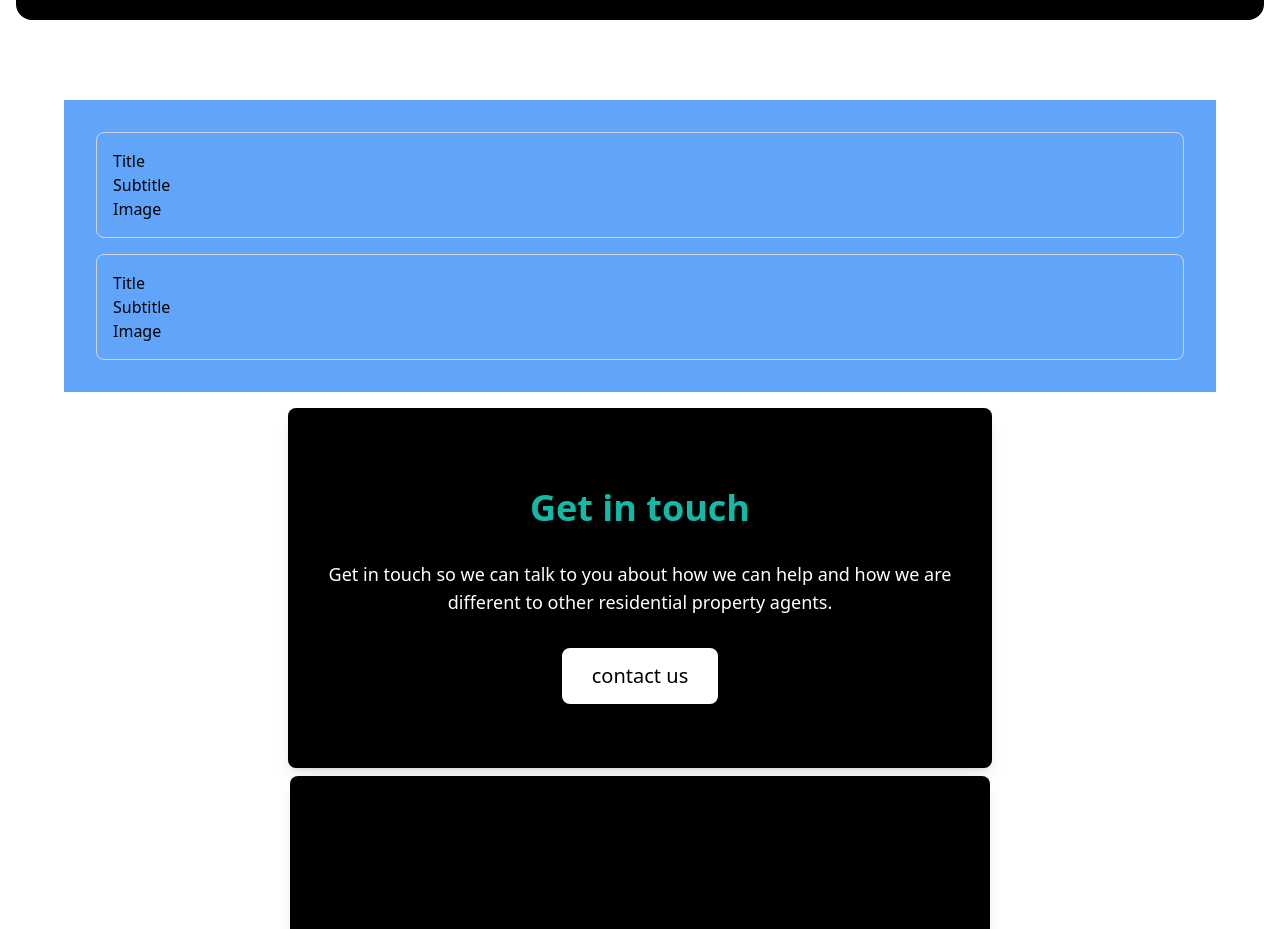
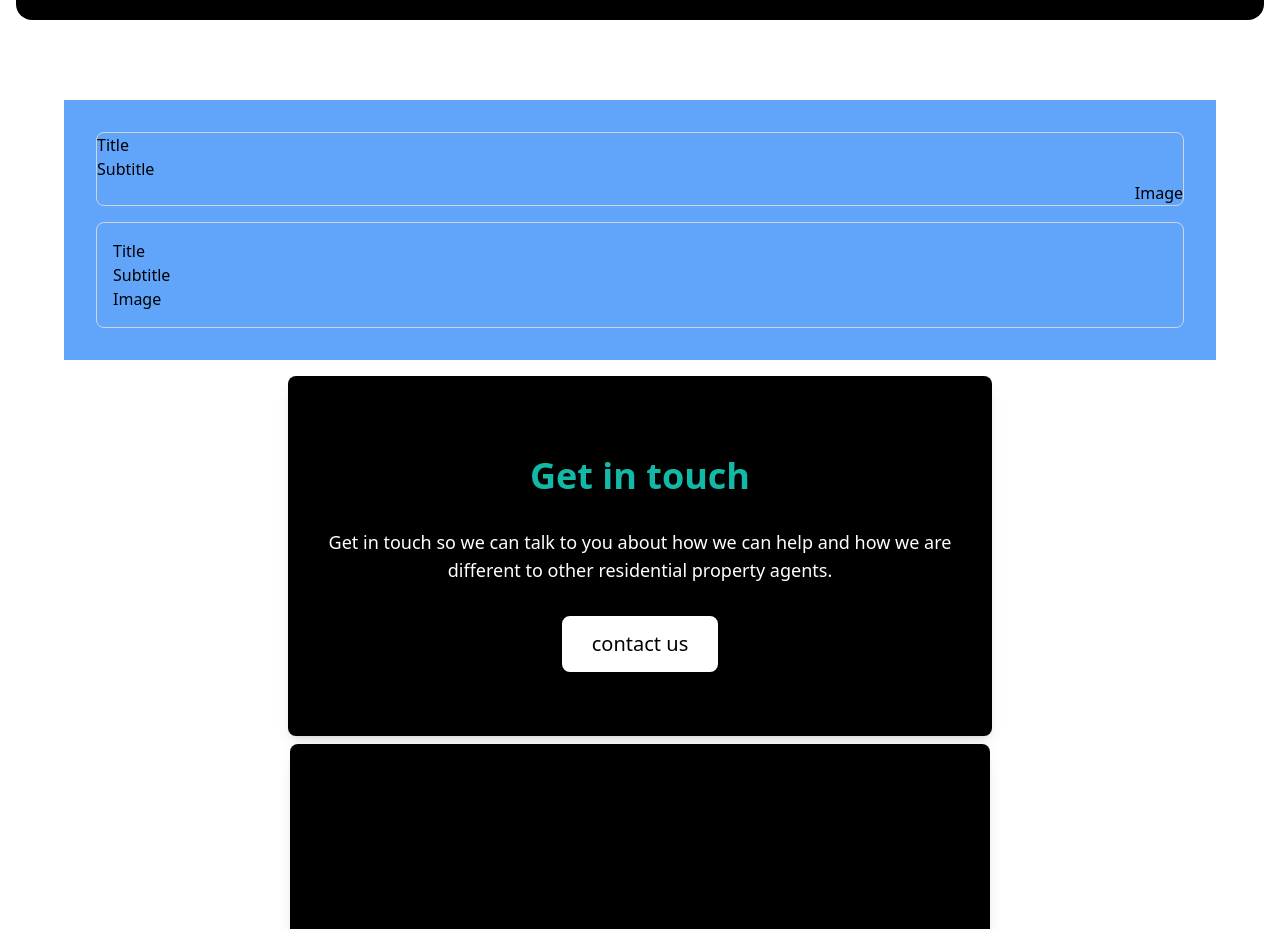
Before and after one commit to Akwei001/propertywebv1, a Next.js app: page / in a window 1280 px wide. Shown: the part 800-1729 px from the top of the page. Built offline with nearby package versions, Linux system fonts and the light colour scheme.

Commit message:
feature section image moved

```diff
--- a/src/components/FeatureSection.tsx
+++ b/src/components/FeatureSection.tsx
@@ -3,10 +3,10 @@ import React from 'react';
 const FeatureSection = () => {
   return (
     <div className='max-w-6xl p-4 m-4 mx-auto bg-blue-400'>
-      <div className='p-4 m-4 border border-gray-300 rounded-lg b-2'>
+      <div className='m-4 border border-gray-300 rounded-lg flex-colp-4 b-2'>
         <h2>Title</h2>
         <p>Subtitle</p>
-        <div>Image</div>
+        <div className='flex justify-end '>Image</div>
       </div>
       <div className='p-4 m-4 border border-gray-300 rounded-lg b-2'>
         <h2>Title</h2>
```
